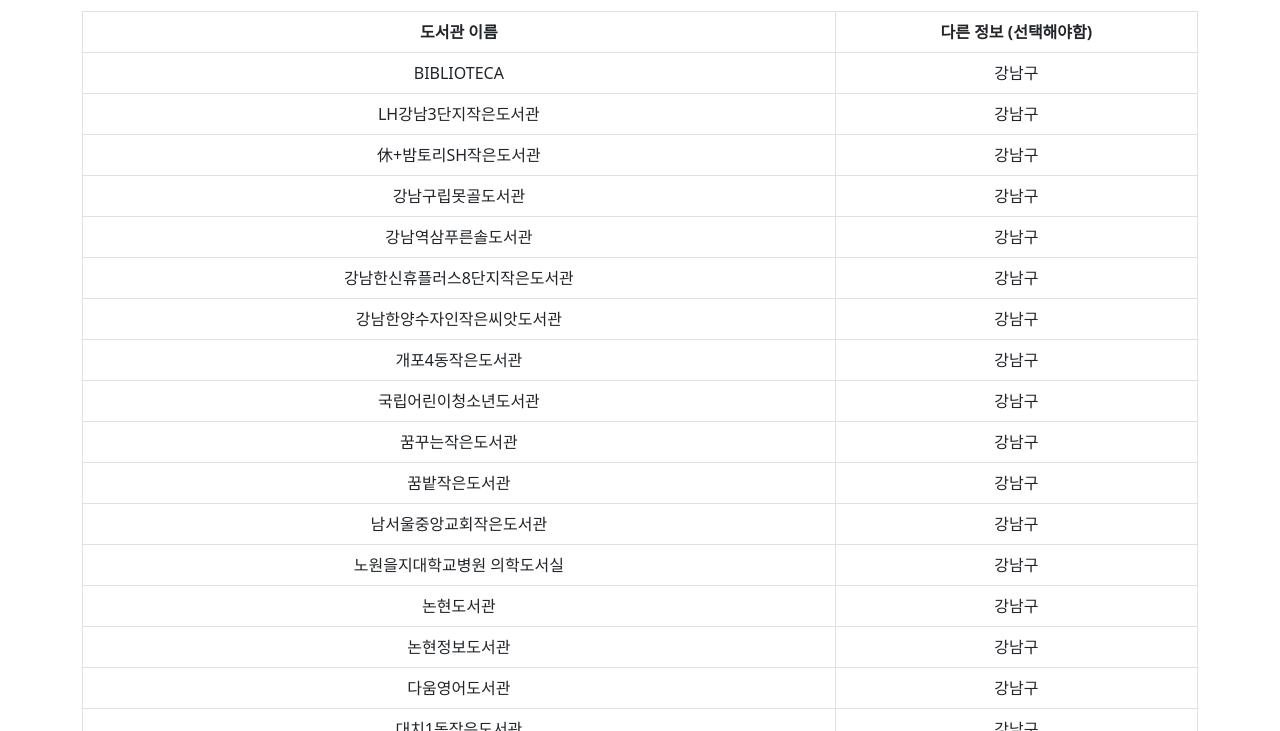
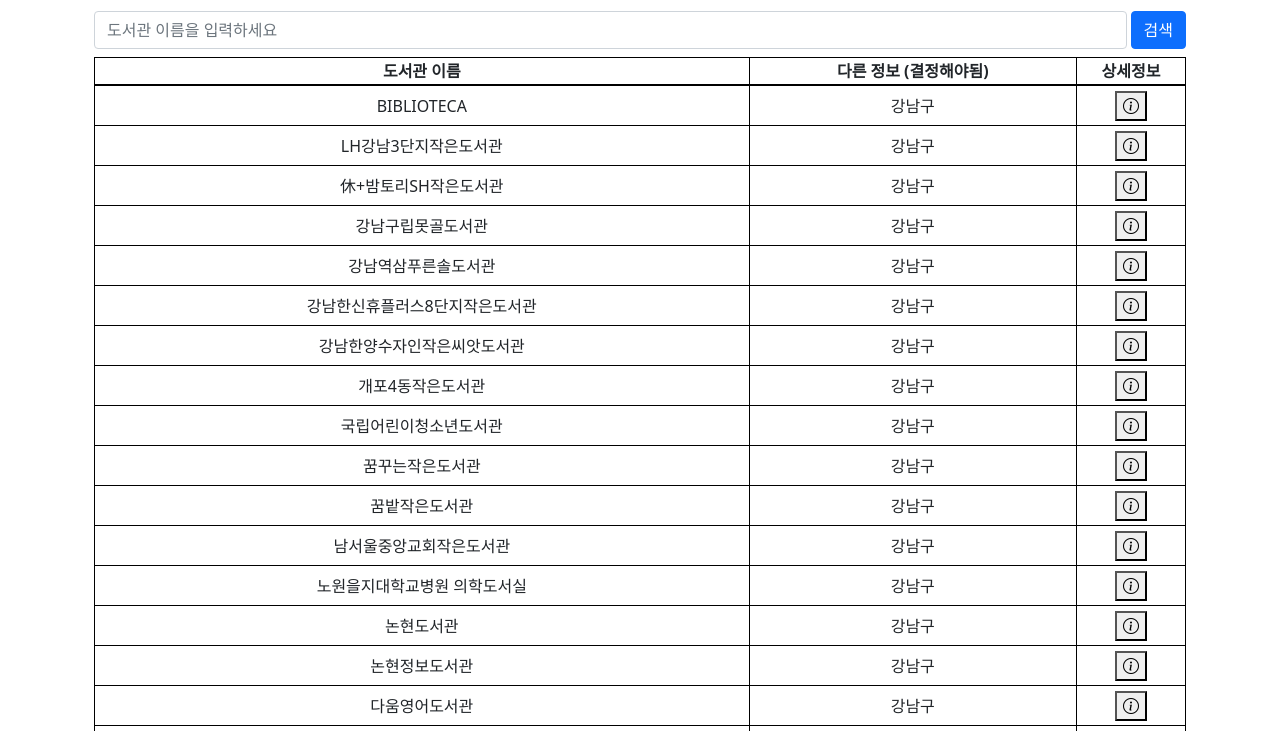
Before and after one commit to sandman627/final_project, a plain HTML site: page main.html in a window 1280 px wide. Shown: the part 69-800 px from the top of the page. Drawn offline with nearby package versions, Linux system fonts and the light colour scheme.

Commit message:
add more function

```diff
--- a/main.html
+++ b/main.html
@@ -14,6 +14,11 @@
     />
     <link rel="shortcut icon" href="/favicon.ico" type="image/x-icon" />
     <link rel="icon" href="/favicon.ico" type="image/x-icon" />
+    <link
+      rel="stylesheet"
+      href="https://cdn.jsdelivr.net/npm/bootstrap-icons@1.4.1/font/bootstrap-icons.css"
+    />
+    <link rel="stylesheet" href="style.css" />
     <title>서울시 도서관 정보</title>
   </head>
   <body>
@@ -21,13 +26,42 @@
       <div class="container my-3">
         <h1 class="text-center">서울시 도서관</h1>
       </div>
-      <table class="table table-bordered text-center">
+      <div class="container">
+        <div class="d-flex align-items-center mb-2 mt-2">
+          <input
+            type="text"
+            class="form-control"
+            id="search-input"
+            placeholder="도서관 이름을 입력하세요"
+          />
+          <button type="button" id="search" class="btn btn-primary ms-1 text-nowrap">
+             검색
+          </button>
+      </div>
+      <div class="li_table">
+        <table>
+          <colgroup>
+            <col width="60%" />
+            <col width="30%" />
+            <col width="10%" />
+          </colgroup>
           <tr>
             <th>도서관 이름</th>
-          <th>다른 정보 (선택해야함)</th>
+            <th>다른 정보 (결정해야됨)</th>
+            <th>상세정보</th>
           </tr>
+        </table>
+        <div class="scrolltable">
+          <table>
+            <colgroup>
+              <col width="60%" />
+              <col width="30%" />
+              <col width="10%" />
+            </colgroup>
             <tbody id="info"></tbody>
           </table>
+        </div>
+      </div>
     </div>
     <!-- Optional JavaScript; choose one of the two! -->
 
@@ -42,14 +76,25 @@
       let li = [];
 
       function addToTable(obj) {
-        console.log("add");
         let tr = document.createElement("tr");
+        tr.classList = "li_info";
+        tr.style.height = "40px";
         let td1 = document.createElement("td");
         let td2 = document.createElement("td");
+        let td3 = document.createElement("td");
         td1.appendChild(document.createTextNode(obj.lbrr_name));
         td2.appendChild(document.createTextNode(obj.code_value));
+        let button = document.createElement("button");
+        button.innerHTML = '<i class="bi bi-info-circle" width="20px"></i>';
+        td3.appendChild(button);
         tr.appendChild(td1);
         tr.appendChild(td2);
+        tr.appendChild(td3);
+        //상세정보 버튼
+        button.addEventListener("click", () => {
+          console.log(obj);
+          //클릭
+        });
         let table = document.querySelector("#info");
         table.appendChild(tr);
       }
@@ -80,9 +125,26 @@
           .then((data) => {
             data.DATA.forEach(addToList);
           });
-        Object.values(li).forEach((val) => {
-          console.log(val);
       });
+
+      let button = document.querySelector("#search");
+      button.addEventListener("click", () => {
+        let input = document.querySelector("#search-input");
+        let text = input.value;
+
+        if (!text.length) {
+          document.querySelectorAll(".li_info").forEach((value) => {
+            value.remove();
+          })
+          li.forEach(addToTable);
+          return;
+        }
+
+        document.querySelectorAll(".li_info").forEach((value) => {
+            value.remove();
+        })
+
+
       });
     </script>
 
--- /dev/null
+++ b/style.css
@@ -0,0 +1,16 @@
+table {
+  border: 1px solid black;
+  width: 100%;
+  text-align: center;
+  border-collapse: collapse;
+}
+
+table th,
+table td {
+  border: 1px solid black;
+}
+
+.scrolltable {
+  max-height: 700px;
+  overflow: overlay;
+}
```
Also changed, not shown: README.md. Lines whose indentation alone changed are shown as unchanged.
